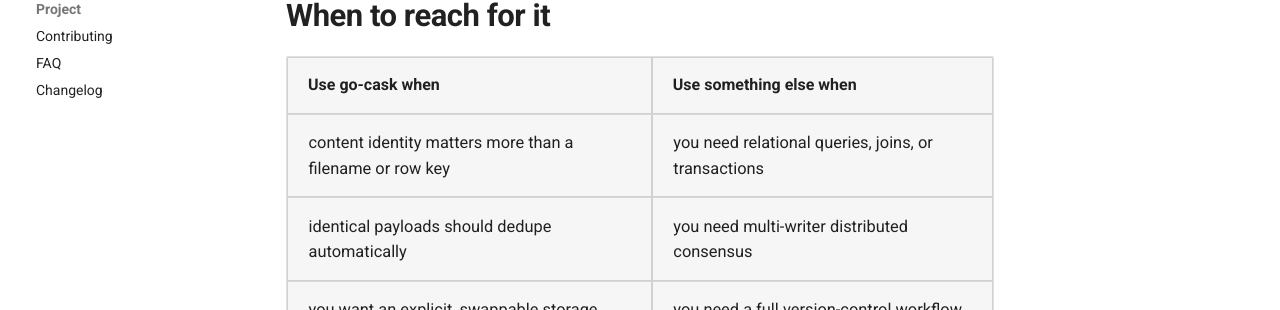
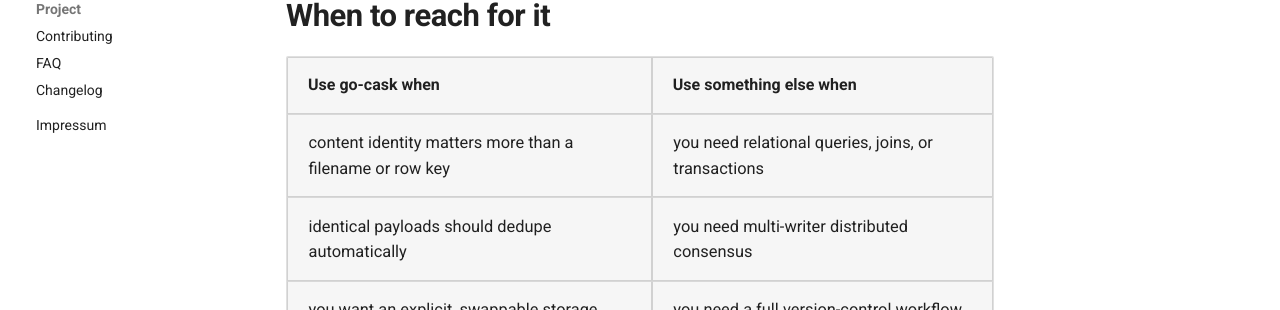
Before and after one commit to dmundt/go-cask, an MkDocs documentation site: the page built from website/index.md, in a window 1280 px wide and 900 px high, scrolled down 456 px. Shown: the part 566-876 px from the top of the window. Built offline with MkDocs 1.6.1 and Material for MkDocs 9.7.7, drawn with Linux system fonts in a browser that asks for light colours; comment, search, counter and statistics services are not loaded.

Commit message:
Add Impressum section to mkdocs configuration (#113)
Signed-off-by: Daniel Mundt <900458+dmundt@users.noreply.github.com>

```diff
--- a/mkdocs.yml
+++ b/mkdocs.yml
@@ -30,6 +30,7 @@
       - Contributing: contributing.md
       - FAQ: faq.md
       - Changelog: changelog.md
+  - Impressum: impressum.md
 
 theme:
   name: material
```
